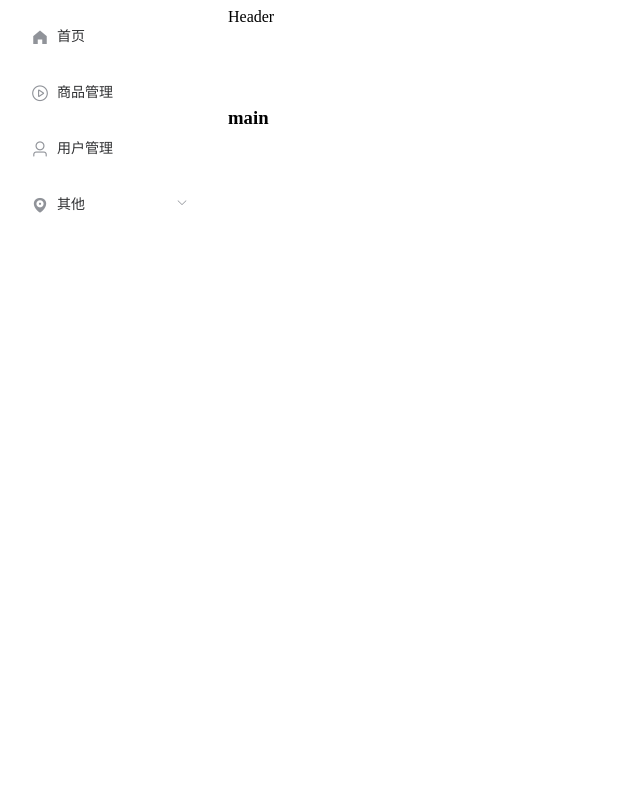
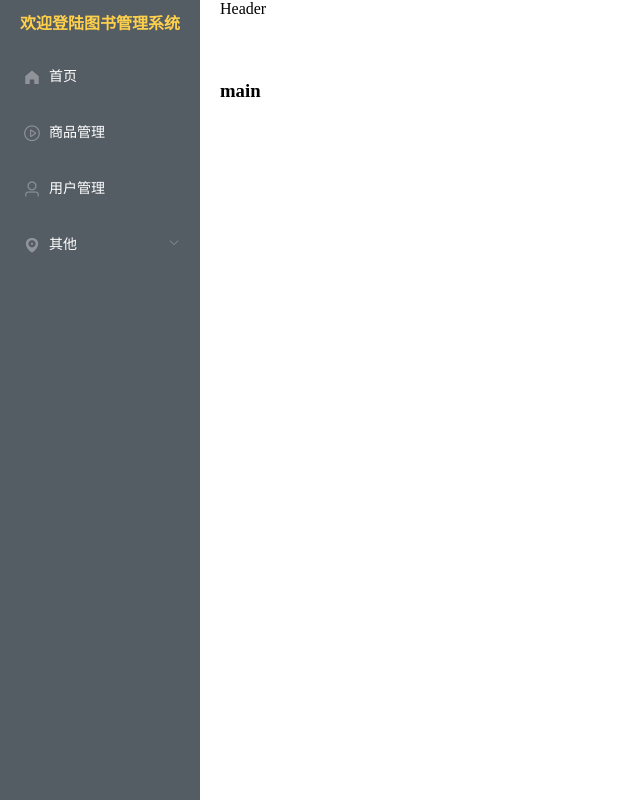
Before and after one commit to 7-lining/my-app, a Vue app: page /mall in a window 1280 px wide. Shown: the whole page, without its empty margins (0-640 px from the left). Built offline with nearby package versions, Linux system fonts and the light colour scheme.

Commit message:
Complete the hole aside component

```diff
--- a/package.json
+++ b/package.json
@@ -10,6 +10,8 @@
   "dependencies": {
     "core-js": "^3.8.3",
     "element-ui": "^2.15.13",
+    "less": "^4.1.2",
+    "less-loader": "^6.0.0",
     "vue": "^2.6.14",
     "vue-router": "^3.6.5"
   },
--- a/src/App.vue
+++ b/src/App.vue
@@ -12,3 +12,11 @@ export default {
   name: 'App'
 }
 </script>
+
+<!-- 消除默认样式的白边 -->
+<style lang="less">
+  * {
+    margin: 0;
+    padding: 0;
+  }
+</style>
--- a/src/components/CommonAside.vue
+++ b/src/components/CommonAside.vue
@@ -1,6 +1,9 @@
 <template>
     <el-menu default-active="1-4-1" class="el-menu-vertical-demo" @open="handleOpen" @close="handleClose"
-        :collapse="isCollapse">
+        :collapse="isCollapse" background-color="#545c64" text-color="#fff" active-text-color="#ffd04b">
+        <!-- 添加属性背景颜色等 -->
+
+        <h3>欢迎登陆图书管理系统</h3>
 
         <!-- 寻找数据里的key，一般是data中固定不变的值 -->
         <!-- index查elementui文档发现是其唯一标识 -->
@@ -27,12 +30,26 @@
     </el-menu>
 </template>
 
-
-<style>
+  <!-- 使用less来写，并且添加scope来让它作用于当前页面 -->
+<style lang="less" scoped>
 .el-menu-vertical-demo:not(.el-menu--collapse) {
     width: 200px;
     min-height: 400px;
 }
+
+.el-menu {
+    height: 100vh; //垂直到底
+    border-right: none;//取消宽度滚动条
+    h3 {
+        color: #ffd04b;
+        text-align: center;
+        line-height: 48px;
+        font-size: 16px;
+        font-weight: 800;
+    }
+}
+
+// 此处不引入less来写的话得一层层找祖先关系
 </style>
 
 <script>
```
Also changed, not shown: 2 other files (tests, documents, lock files or other folders).
